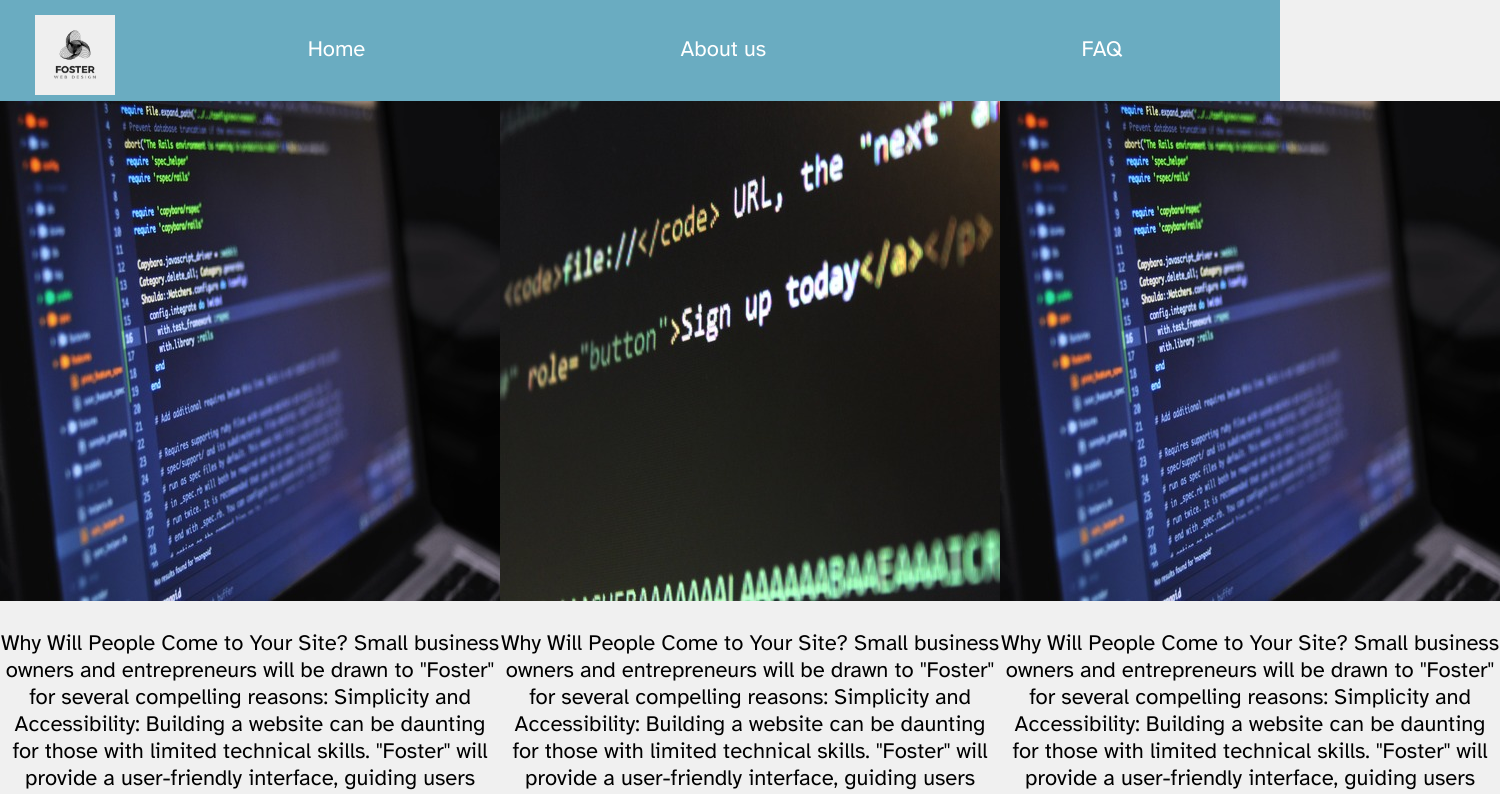
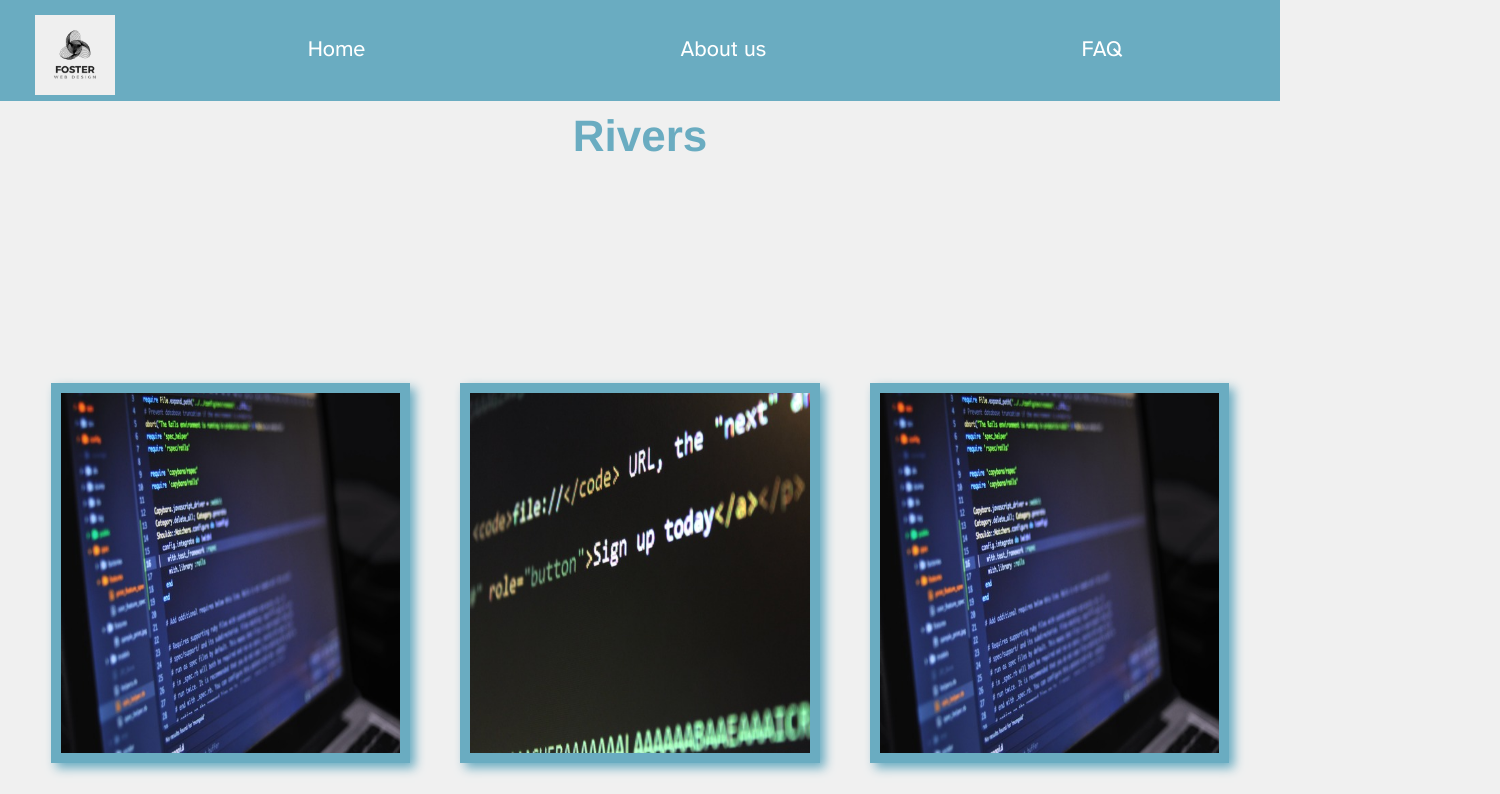
Before and after one commit to Sanose23/wdd130, a plain HTML site: page foster/aboutus.html in a window 1280 px wide. Shown: the top 794 px of the page, 1500 px wide, since content can reach past the window. Drawn offline with Linux system fonts and the light colour scheme; a web font is replaced by a local one.

Commit message:
subpage foster

```diff
--- a/foster/aboutus.html
+++ b/foster/aboutus.html
@@ -18,10 +18,15 @@
             <a href="faq.html">FAQ</a>
         </nav>
     </header>
+    <div id="hero">
+        <section id="hero-msg-riv">
+            <h1 class = "home-title">Rivers</h1>
+        </section>
+    </div>
 
     <main>
         <main class="home-grid">
-            <section class="1">
+            <section class="see">
                 <img class ="card-img-riv" src="image/pexels-luis-gomes-546819.jpg" alt="">
                 <p>Why Will People Come to Your Site? Small business owners and entrepreneurs will be drawn to "Foster" for several compelling reasons: Simplicity and Accessibility: Building a website can be daunting for those with limited technical skills. "Foster" will provide a user-friendly interface, guiding users through the process of creating a website step by step. Affordability: Many small businesses operate on tight budgets. "Foster" will offer cost-effective plans, ensuring that even startups and micro-businesses can establish a professional online presence without breaking the bank. Customization: Our platform will allow users to create websites that reflect their brand identity, with a wide range of customizable templates and features. Ongoing Support: Small business owners often lack the time and expertise to manage their websites effectively. "Foster" will offer ongoing support and maintenance services to ensure their online presence remains up-to-date and functional.</p>
             </section>
--- a/foster/styles/style.css
+++ b/foster/styles/style.css
@@ -184,3 +184,59 @@ footer {
     opacity: .6;
     transform: scale(1.1);
 }
+/*Subpage --> Rivers*/
+#hero-box-rivers {
+    grid-column: 1/4;
+    grid-row: 2/4;
+  }
+  #hero-img-riv {
+    width: 100%;
+  }
+  #hero-msg-riv h1, #hero-msg-riv h4 {
+    text-align: center;
+    color: #6AACC1;
+    font-family: Rubik, Helvetica, sans-serif;
+  }
+  #hero-msg-riv {
+    margin-top: 100px;
+  }
+  #hero-msg-riv {
+    grid-column: 2/3;
+    grid-row: 1/2;
+    margin-top: 100px;
+  }
+  .home-grid {
+    display: grid;
+    grid-template-columns: 1fr 1fr 1fr 1fr 1fr 1fr;
+    gap: 50px;
+    margin-left: 4%;
+    margin-right: 4%;
+  }
+   .canyon-utah, .canyon-arizona, .see {
+    margin: 100px 0;
+  }
+  .see {
+    grid-column: 1/3;
+    grid-row: 2/3;
+  }
+  .canyon-utah {
+    grid-column: 3/5;
+    grid-row: 2/3;
+  }
+  .canyon-arizona {
+    grid-column: 5/7;
+    grid-row: 2/3;
+  }
+  .card-img-riv {
+    border: 10px solid #6AACC1;
+    width: 100%;
+    height: 30%;
+    transition: transform .5s;
+    box-shadow: 5px 5px 10px #6AACC1;
+    margin-top: 10%;
+    margin-bottom: 10%;
+  }
+  .card-img-riv:hover {
+    opacity: .6;
+    transform: scale(1.1);
+  }
```
